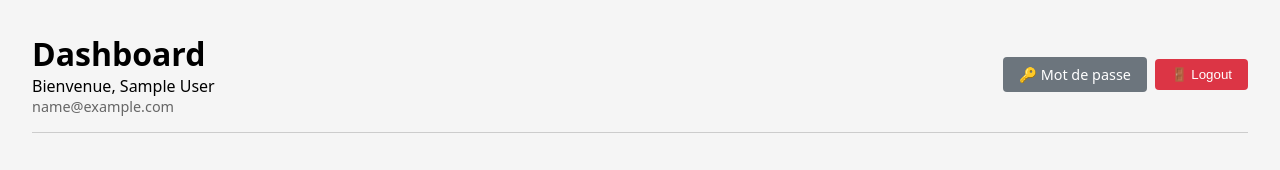
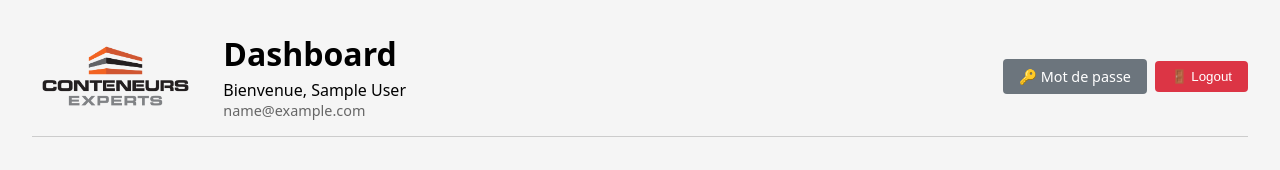
Before and after one commit to JulienJCE/approbation-factures-v2, a Next.js app: page /dashboard in a window 1280 px wide. Shown: the top 170 px of the page. Built offline with nearby package versions, Linux system fonts and the light colour scheme; no server answers; the database is empty; sample sign-in values are in the browser's storage.

Commit message:
Add Conteneurs Experts logo to dashboard header

```diff
--- a/app/dashboard/page.tsx
+++ b/app/dashboard/page.tsx
@@ -41,10 +41,17 @@ export default function Dashboard() {
   return (
     <div style={{ padding: '2rem' }}>
       <div style={{ marginBottom: '2rem', borderBottom: '1px solid #ccc', paddingBottom: '1rem', display: 'flex', justifyContent: 'space-between', alignItems: 'center' }}>
-        <div>
-          <h1>Dashboard</h1>
-          <p>Bienvenue, {user.name}</p>
-          <p style={{ fontSize: '0.9rem', color: '#666' }}>{user.email}</p>
+        <div style={{ display: 'flex', alignItems: 'center', gap: '1.5rem' }}>
+          <img
+            src="/logo-conteneurs-experts.png"
+            alt="Conteneurs Experts"
+            style={{ height: '80px', width: 'auto' }}
+          />
+          <div>
+            <h1 style={{ margin: 0 }}>Dashboard</h1>
+            <p style={{ margin: '0.25rem 0 0 0' }}>Bienvenue, {user.name}</p>
+            <p style={{ fontSize: '0.9rem', color: '#666', margin: 0 }}>{user.email}</p>
+          </div>
         </div>
         <div style={{ display: 'flex', gap: '0.5rem', alignItems: 'center' }}>
           <Link
```
Also changed, not shown: public/logo-conteneurs-experts.png (added).
